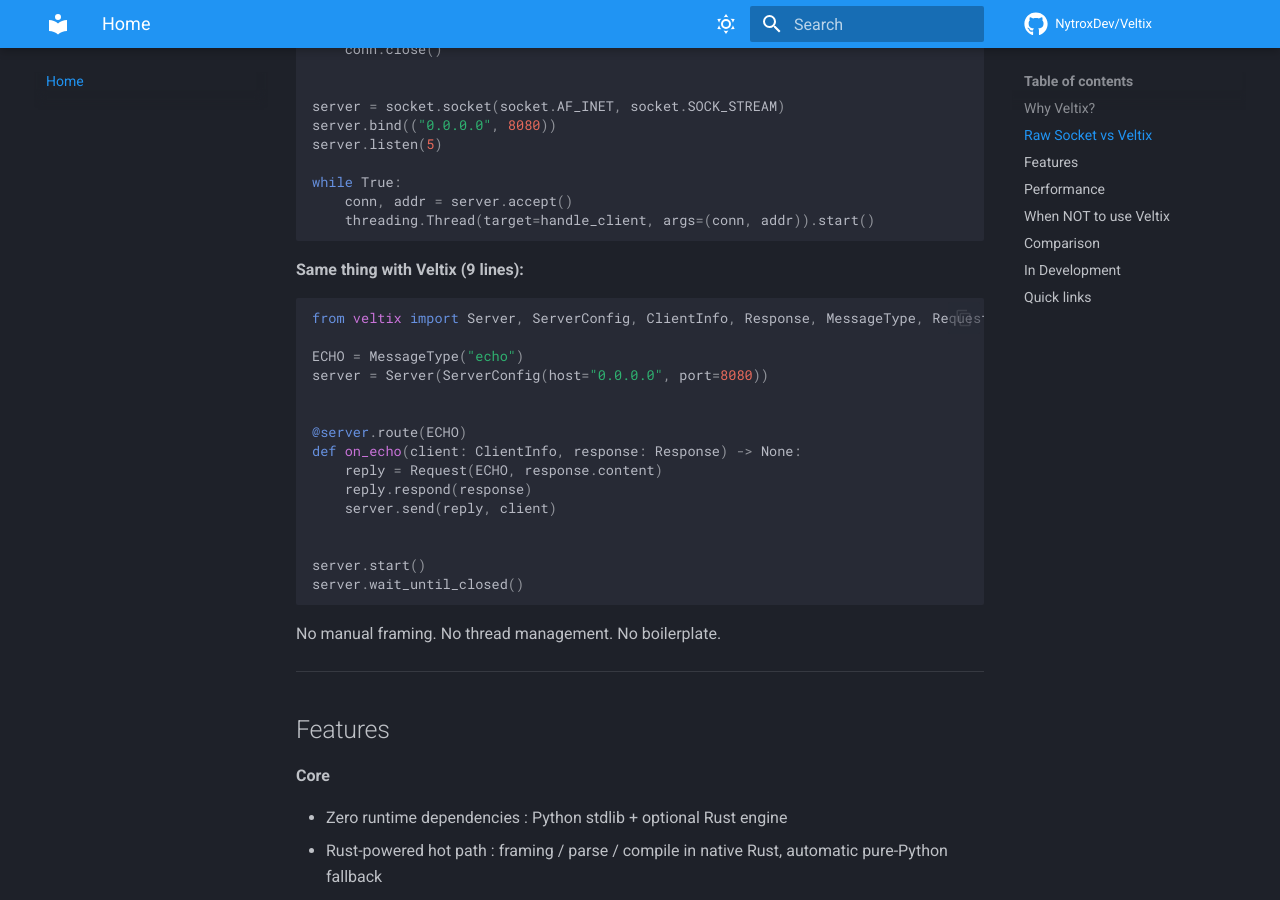
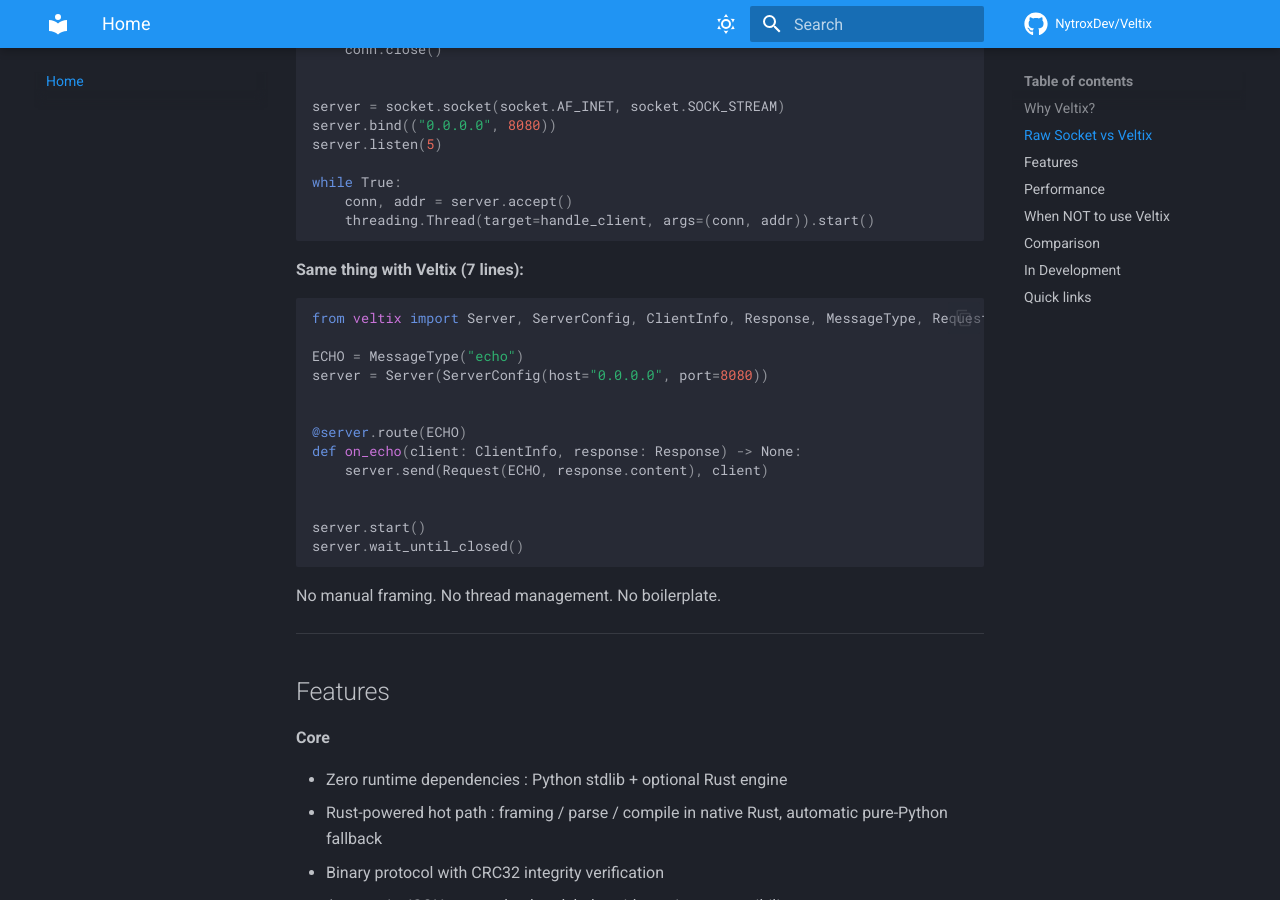
Before and after one commit to NytroxDev/Veltix, an MkDocs documentation site: the page built from docs/index.md, in a window 1280 px wide and 900 px high, scrolled down 1362 px. Built offline with MkDocs 1.6.1 and Material for MkDocs 9.7.7, drawn with Linux system fonts in a browser that asks for light colours; comment, search, counter and statistics services are not loaded.

Commit message:
docs: only echo request ids where send_and_wait needs correlation

````diff
--- a/docs/index.md
+++ b/docs/index.md
@@ -67,7 +67,7 @@
     threading.Thread(target=handle_client, args=(conn, addr)).start()
 ```
 
-**Same thing with Veltix (9 lines):**
+**Same thing with Veltix (7 lines):**
 
 ```python
 from veltix import Server, ServerConfig, ClientInfo, Response, MessageType, Request
@@ -78,9 +78,7 @@
 
 @server.route(ECHO)
 def on_echo(client: ClientInfo, response: Response) -> None:
-    reply = Request(ECHO, response.content)
-    reply.respond(response)
-    server.send(reply, client)
+    server.send(Request(ECHO, response.content), client)
 
 
 server.start()
````
Also changed, not shown: AGENTS.md (+1 -1 lines), README.md (+2 -4 lines), docs/getting-started/quickstart.md (+1 -1 lines).
